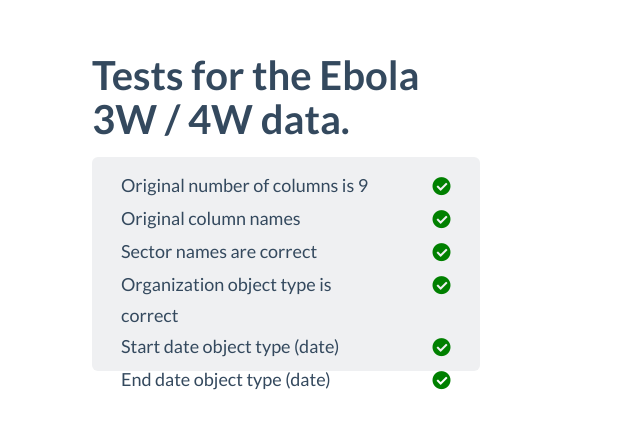
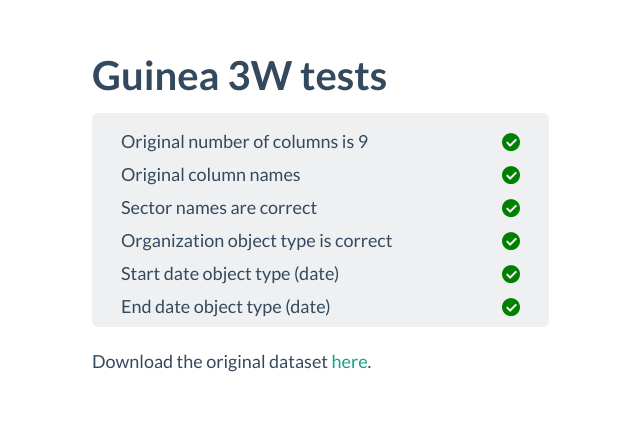
Before and after one commit to luiscape/guinea-4w-validation, a plain HTML site: page http/index.html in a window 1280 px wide. Shown: the part 104-532 px from the top of the page, without its empty margins (298-938 px from the left). Drawn offline with Linux system fonts and the light colour scheme.

Commit message:
fixing CSS of test page

```diff
--- a/http/index.html
+++ b/http/index.html
@@ -2,7 +2,7 @@
 <html lang="en">
   <head>
     <meta charset="utf-8">
-    <title>Ebola 3W Tests.</title>
+    <title>Guinea 3W tests.</title>
     <meta name="viewport" content="width=device-width, initial-scale=1.0">
 
     <script src="js/vendor/jquery.min.js"></script>
@@ -31,11 +31,13 @@
   <body>
     <div class="container">
         <div>
-          <div class='col-xs-12 col-md-6'>
-            <h3>Tests for the Ebola 3W / 4W data.</h3>
+          <div class='col-xs-12 col-md-7'>
+            <h3>Guinea 3W tests</h3>
 
             <!-- tests results go in here -->
             <div class='tile tile-hot text-left' id="tests-container"></div>
+
+            <p>Download the original dataset <a href="https://data.hdx.rwlabs.org/dataset/guinea-3w-dataset">here</a>.</p>
 
           </div>
         </div>
```
